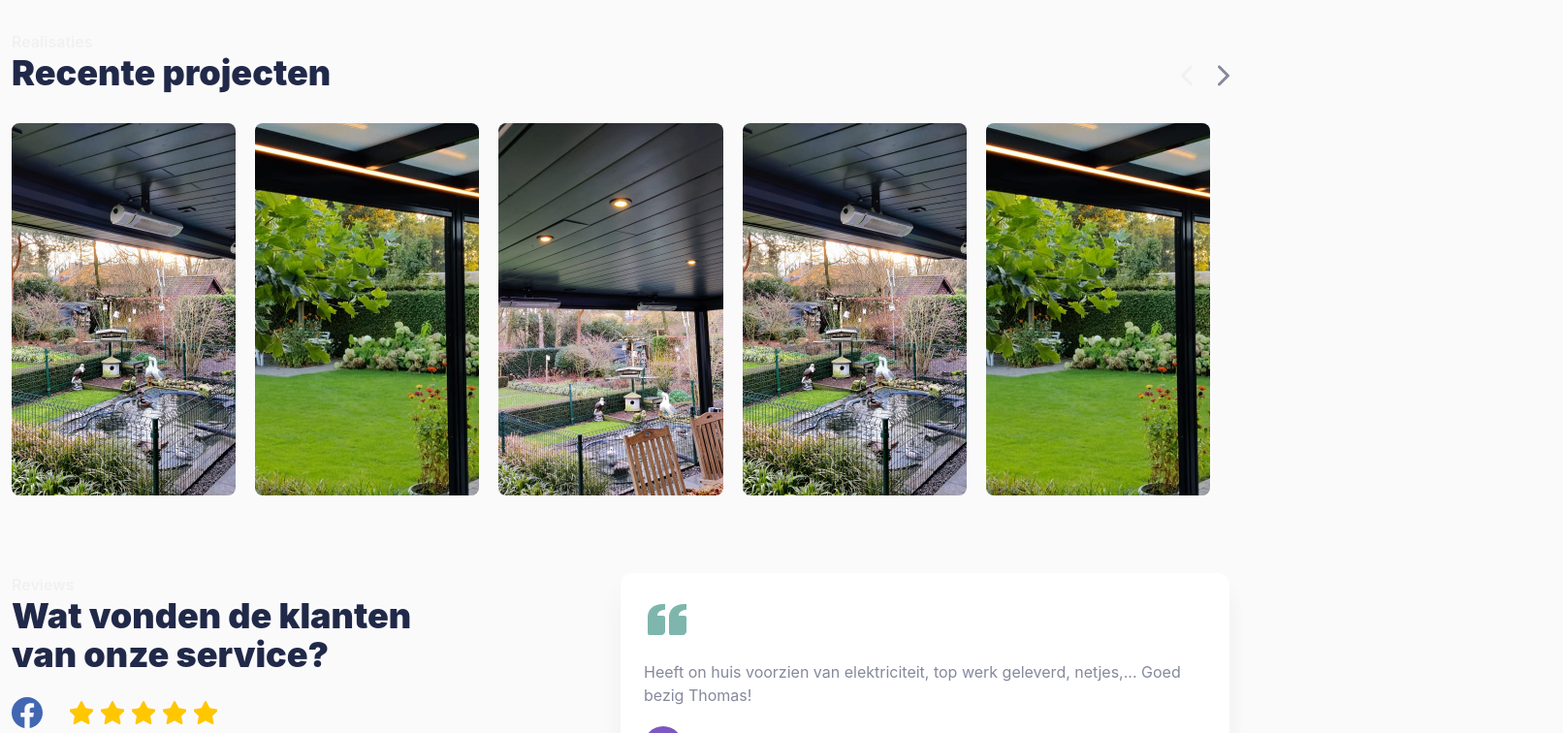
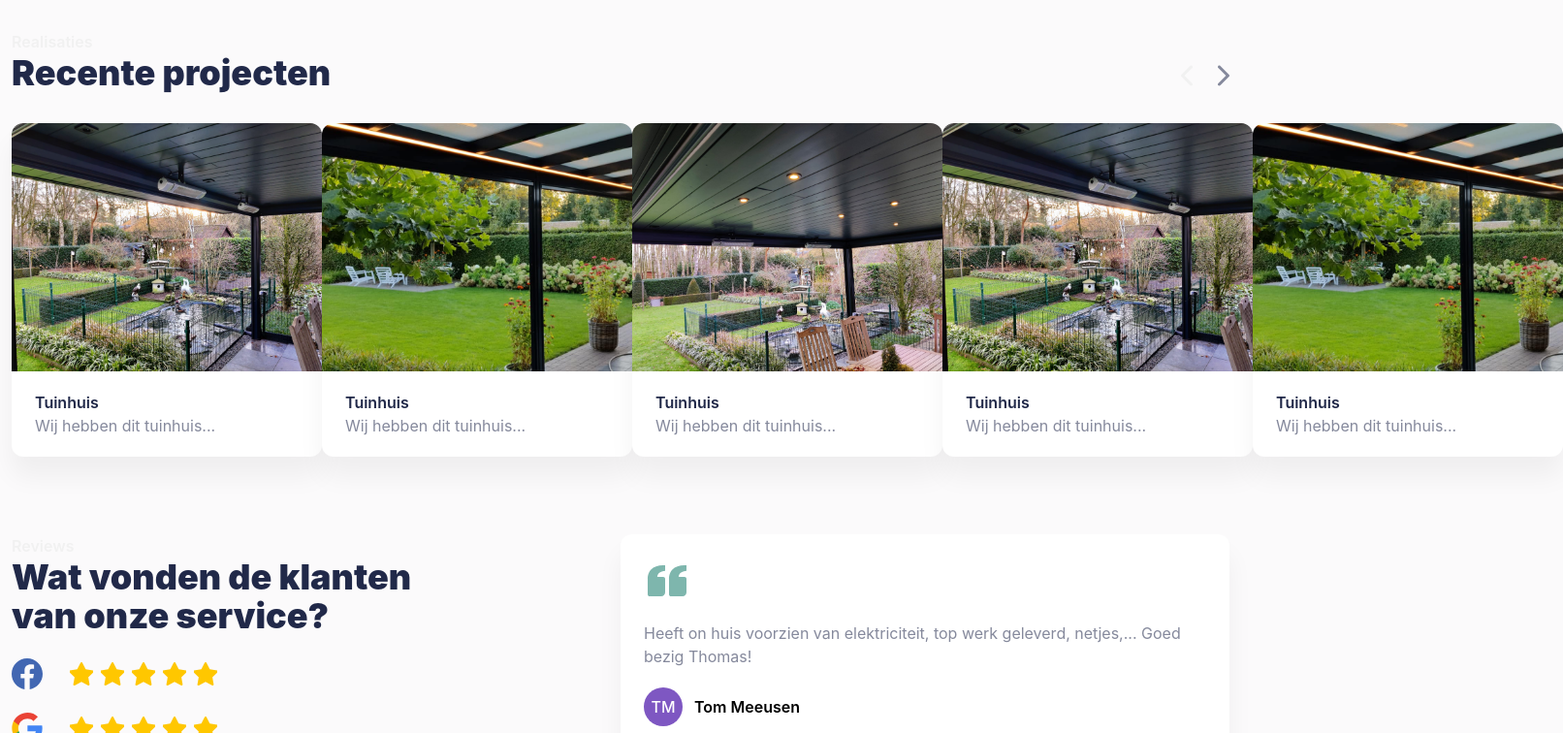
Before and after one commit to web3thijs/twe-nextjs-frontend, a Next.js app: page / in a window 1280 px wide. Shown: the part 2120-2876 px from the top of the page at 97% size, 1612 px wide, since content can reach past the window. Built offline with nearby package versions, Linux system fonts and the light colour scheme.

Commit message:
Project card

```diff
--- a/components/sections/references/Project.tsx
+++ b/components/sections/references/Project.tsx
@@ -1,16 +1,31 @@
 import React from "react";
-import Image from "next/image"
+import Image from "next/image";
 
 type ProjectProps = {
-    img: string;
-}
+  img: string;
+};
 
-function Project({img}: ProjectProps) {
-    return <>
-        <div className="relative z-0 h-96 w-60 mr-5">
-            <Image alt={'title'} src={img} layout={'fill'} priority className="rounded-lg" objectFit="cover"/>
+function Project({ img }: ProjectProps) {
+  return (
+    <>
+      <div className="bg-white rounded-xl shadow-3xl">
+        <div className="relative z-0 h-64 w-80">
+          <Image
+            alt={"title"}
+            src={img}
+            layout={"fill"}
+            priority
+            className="rounded-t-xl"
+            objectFit="cover"
+          />
         </div>
+        <div className={"px-6 py-5"}>
+          <p className="font-semibold text-blueish">Tuinhuis</p>
+          <p className="text-gray">Wij hebben dit tuinhuis...</p>
+        </div>
+      </div>
     </>
+  );
 }
 
 export default Project;
```
